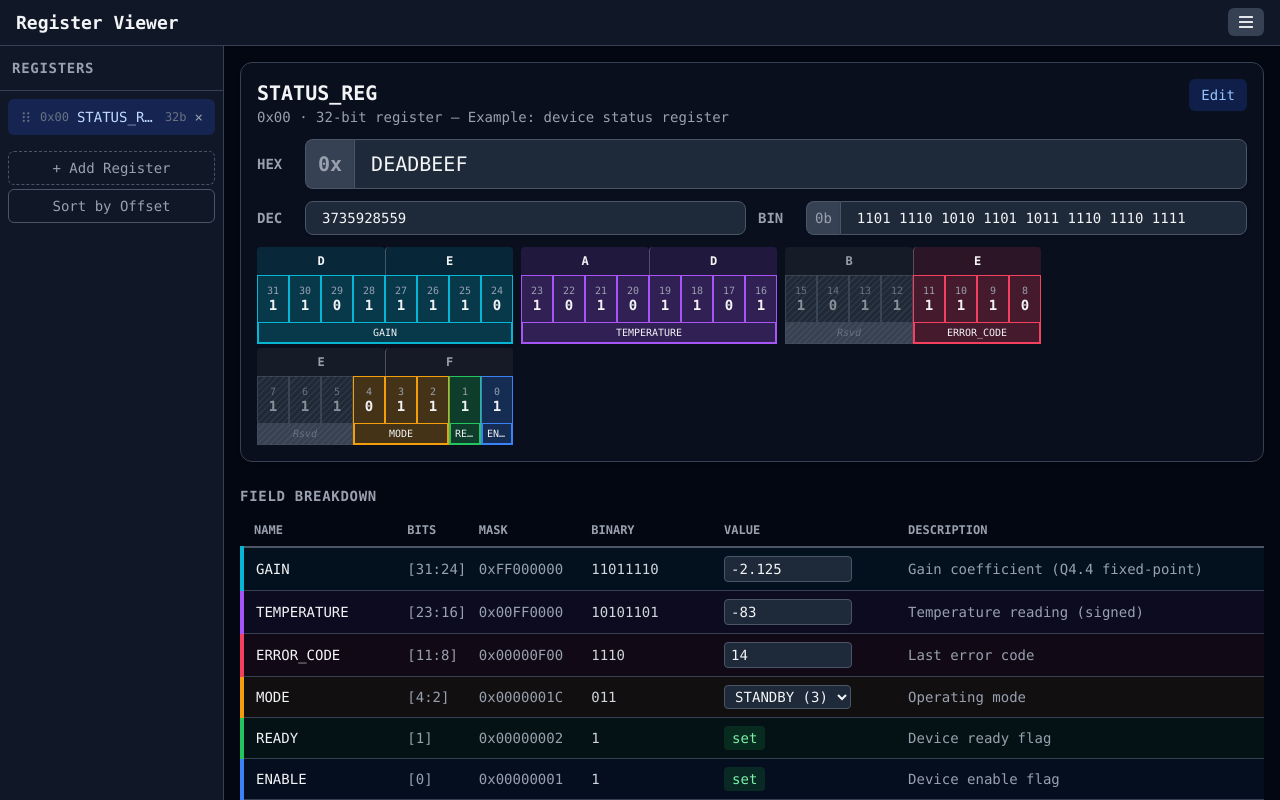
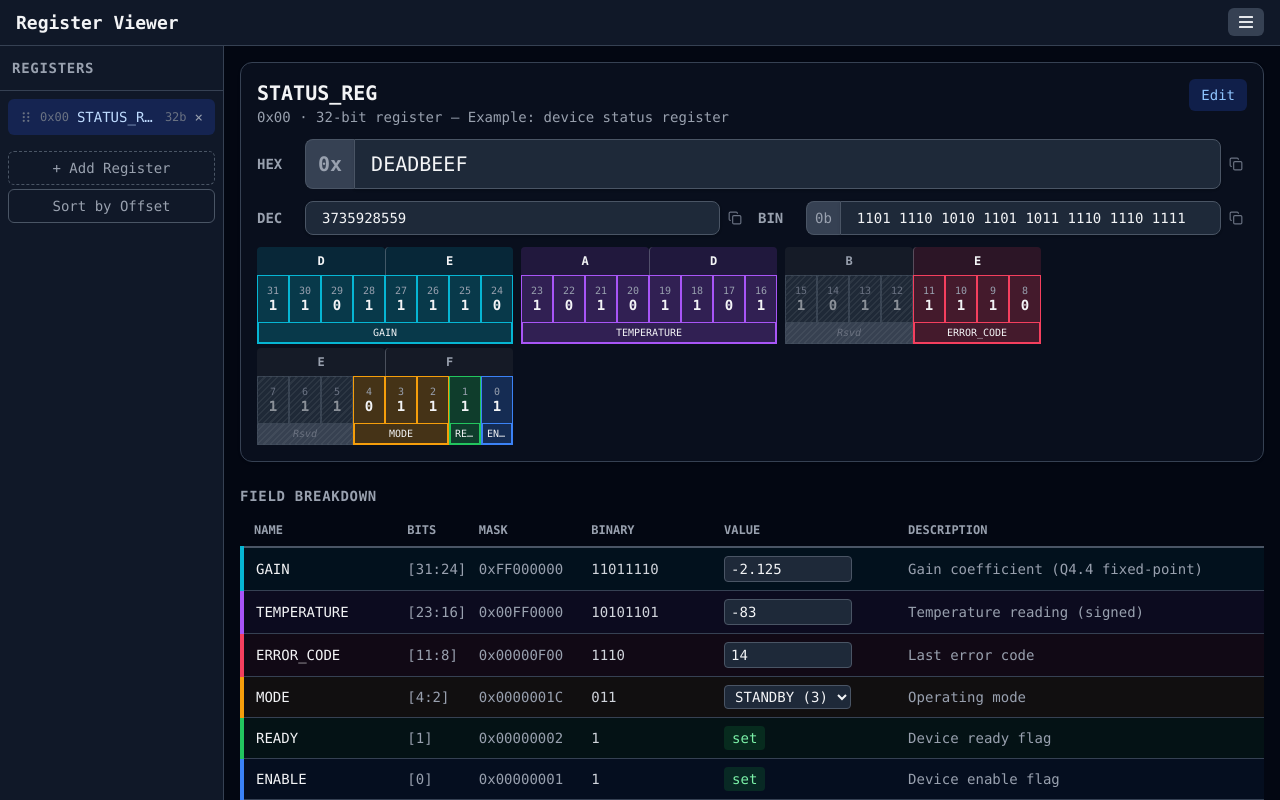
Before and after one commit to chrissbarr/RegisterViewer, a React (Vite) app: page / in a window 1280 px wide. Built offline with nearby package versions, Linux system fonts and the light colour scheme.

Commit message:
Add copy buttons next to hex/bin/dec fields

```diff
--- /dev/null
+++ b/src/components/common/copy-button.tsx
@@ -0,0 +1,47 @@
+import { useState, useCallback } from 'react';
+
+interface CopyButtonProps {
+  value: string;
+  label: string;
+  className?: string;
+}
+
+export function CopyButton({ value, label, className = '' }: CopyButtonProps) {
+  const [copied, setCopied] = useState(false);
+
+  const handleCopy = useCallback(async () => {
+    try {
+      await navigator.clipboard.writeText(value);
+      setCopied(true);
+      setTimeout(() => setCopied(false), 1500);
+    } catch {
+      // Clipboard API may fail in non-secure contexts; fail silently
+    }
+  }, [value]);
+
+  return (
+    <button
+      type="button"
+      onClick={handleCopy}
+      aria-label={label}
+      title={copied ? 'Copied!' : label}
+      className={`p-1 rounded text-gray-400 dark:text-gray-500
+        hover:text-gray-600 dark:hover:text-gray-300
+        hover:bg-gray-100 dark:hover:bg-gray-700
+        transition-colors ${className}`}
+    >
+      {copied ? (
+        <svg xmlns="http://www.w3.org/2000/svg" width="14" height="14" viewBox="0 0 24 24"
+          fill="none" stroke="currentColor" strokeWidth="2" strokeLinecap="round" strokeLinejoin="round">
+          <polyline points="20 6 9 17 4 12" />
+        </svg>
+      ) : (
+        <svg xmlns="http://www.w3.org/2000/svg" width="14" height="14" viewBox="0 0 24 24"
+          fill="none" stroke="currentColor" strokeWidth="2" strokeLinecap="round" strokeLinejoin="round">
+          <rect width="14" height="14" x="8" y="8" rx="2" ry="2" />
+          <path d="M4 16c-1.1 0-2-.9-2-2V4c0-1.1.9-2 2-2h10c1.1 0 2 .9 2 2" />
+        </svg>
+      )}
+    </button>
+  );
+}
--- a/src/components/viewer/value-input-bar.tsx
+++ b/src/components/viewer/value-input-bar.tsx
@@ -3,6 +3,7 @@ import { useAppState, useAppDispatch } from '../../context/app-context';
 import type { RegisterDef } from '../../types/register';
 import { clampToWidth } from '../../utils/bitwise';
 import { formatBinary } from '../../utils/format';
+import { CopyButton } from '../common/copy-button';
 
 interface Props {
   register: RegisterDef;
@@ -157,6 +158,7 @@ export function ValueInputBar({ register }: Props) {
       {/* PRIMARY: HEX input — larger text, bolder presence */}
       <label className="flex items-center gap-2">
         <span className={labelClass}>HEX</span>
+        <div className="flex flex-1 min-w-0 items-center gap-1">
           <div className="flex flex-1 min-w-0">
             <span className={addonPrimary}>0x</span>
             <input
@@ -174,12 +176,15 @@ export function ValueInputBar({ register }: Props) {
               spellCheck={false}
             />
           </div>
+          <CopyButton value={'0x' + hexInput} label="Copy hex value" />
+        </div>
       </label>
 
       {/* SECONDARY: DEC + BIN side by side — smaller text */}
       <div className="grid grid-cols-1 md:grid-cols-2 gap-3">
         <label className="flex items-center gap-2 min-w-0">
           <span className={labelClass}>DEC</span>
+          <div className="flex flex-1 min-w-0 items-center gap-1">
             <input
               type="text"
               value={decInput}
@@ -194,9 +199,12 @@ export function ValueInputBar({ register }: Props) {
               className={inputSecondaryStandalone}
               spellCheck={false}
             />
+            <CopyButton value={decInput} label="Copy decimal value" />
+          </div>
         </label>
         <label className="flex items-center gap-2 min-w-0">
           <span className={labelClass}>BIN</span>
+          <div className="flex flex-1 min-w-0 items-center gap-1">
             <div className="flex flex-1 min-w-0">
               <span className={addonSecondary}>0b</span>
               <input
@@ -241,6 +249,8 @@ export function ValueInputBar({ register }: Props) {
                 spellCheck={false}
               />
             </div>
+            <CopyButton value={'0b' + binInput} label="Copy binary value" />
+          </div>
         </label>
       </div>
     </div>
```
Also changed, not shown: 2 other files (tests, documents, lock files or other folders). Lines whose indentation alone changed are shown as unchanged.
